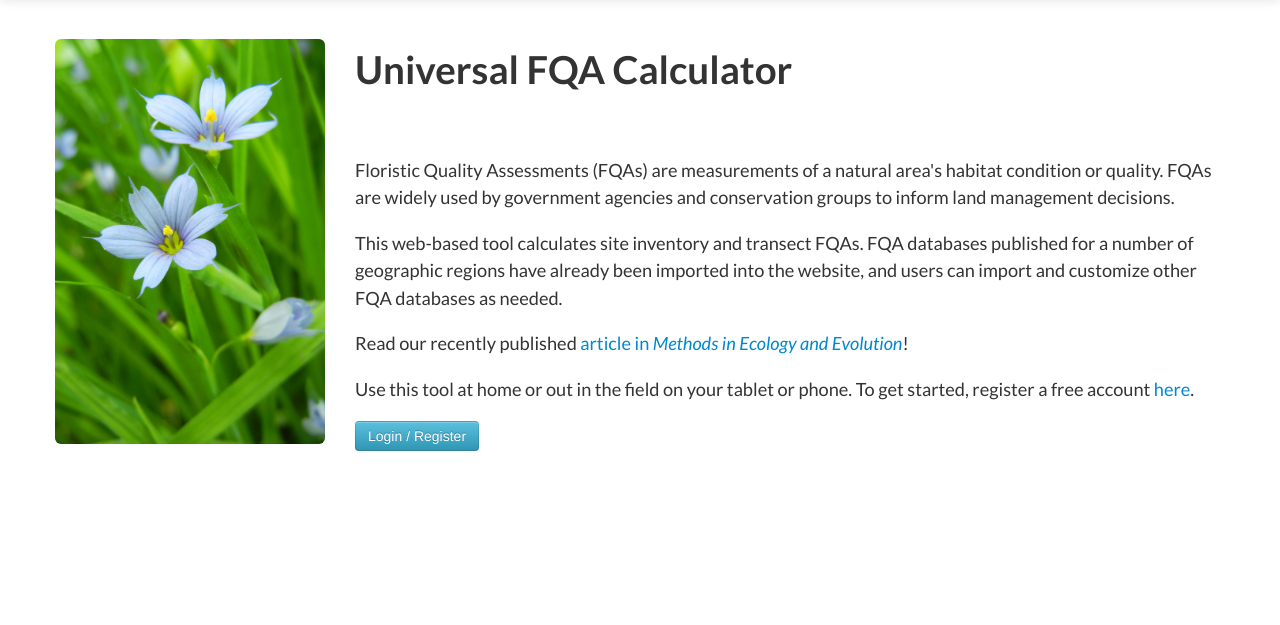
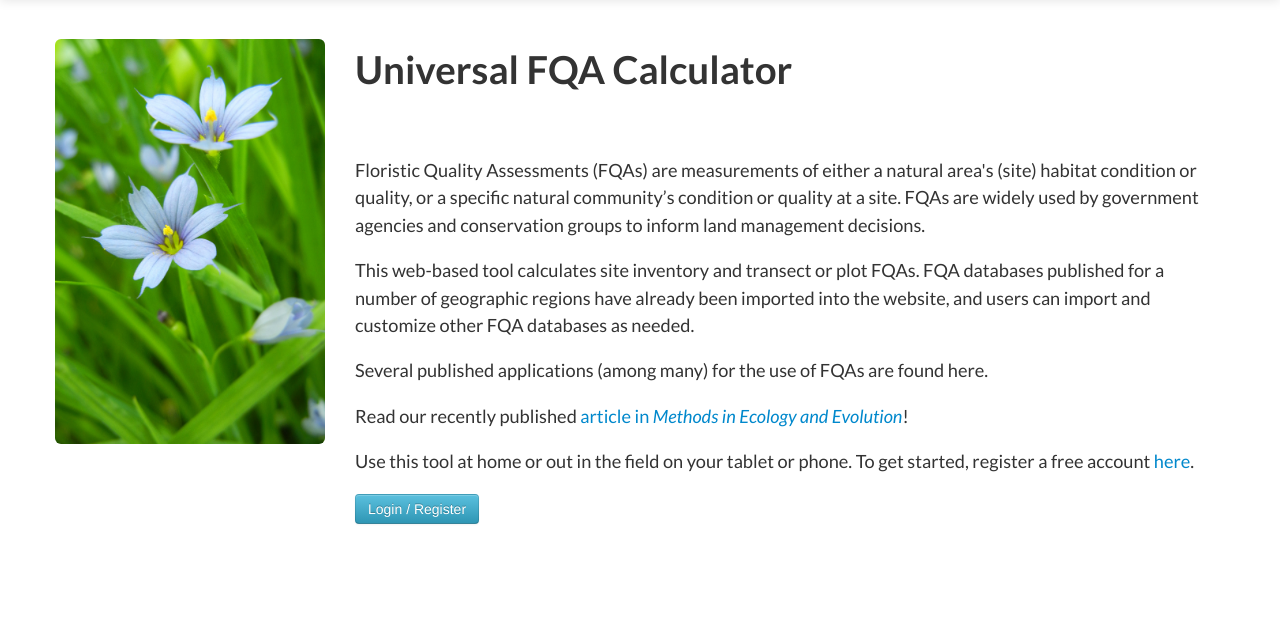
Before and after one commit to wf8/universalFQA, a PHP site: template views/landing.php in a window 1280 px wide. Shown: the part 41-666 px from the top of the page. Run offline with PHP 8.4, Linux system fonts and the light colour scheme; the template is opened without the code that fills it, so the values that code supplies are empty.

Commit message:
UFQA-34 Updated landing page with provided text

```diff
--- a/views/landing.php
+++ b/views/landing.php
@@ -27,16 +27,20 @@
 					<h1>Universal FQA Calculator</h1>
 					<br><br>
 					<p class="nice-text">
-						Floristic Quality Assessments (FQAs) are measurements of a natural area's habitat condition or quality. FQAs are widely used by government agencies and conservation groups to inform land management decisions.
+						Floristic Quality Assessments (FQAs) are measurements of either a natural area's (site) habitat condition or quality, or a specific natural community’s condition or quality at a site. FQAs are widely used by government agencies and conservation groups to inform land management decisions.
 					</p>
 					<p class="nice-text">
-					This web-based tool calculates site inventory and transect FQAs. FQA databases published for a number of geographic regions have already been imported into the website, and users can import and customize other FQA databases as needed. </p>
-                    <p class="nice-text">
-                    Read our recently published <a href="http://onlinelibrary.wiley.com/doi/10.1111/2041-210X.12491/full">article in <i>Methods in Ecology and Evolution</i></a>!
+						This web-based tool calculates site inventory and transect or plot FQAs. FQA databases published for a number of geographic regions have already been imported into the website, and users can import and customize other FQA databases as needed.
 					</p>
 					<p class="nice-text">
-                   <!--  <text style="color:red" class="text-danger">The Universal FQA Calculator will be unavailable Monday April 3, 2017 9 AM - 2 PM PST for maintenance. Sorry for the inconvenience, but we'll be back up soon.</text> -->
-					Use this tool at home or out in the field on your tablet or phone. To get started, register a free account <a href="login">here</a>.
+						Several published applications (among many) for the use of FQAs are found here.
+					</p>
+					<p class="nice-text">
+						Read our recently published <a href="http://onlinelibrary.wiley.com/doi/10.1111/2041-210X.12491/full">article in <i>Methods in Ecology and Evolution</i></a>!
+					</p>
+					<p class="nice-text">
+						<!--  <text style="color:red" class="text-danger">The Universal FQA Calculator will be unavailable Monday April 3, 2017 9 AM - 2 PM PST for maintenance. Sorry for the inconvenience, but we'll be back up soon.</text> -->
+						Use this tool at home or out in the field on your tablet or phone. To get started, register a free account <a href="login">here</a>.
 					</p>
                     <!-- <p class="nice-text"><text style="color:red" class="text-danger">The Universal FQA Calculator will be unavailable Friday March 17, 2017 9 AM - noon PST for maintenance.</text></p> -->
 					<button class="btn btn-info" onclick="window.location='login';">Login / Register</button>
```
